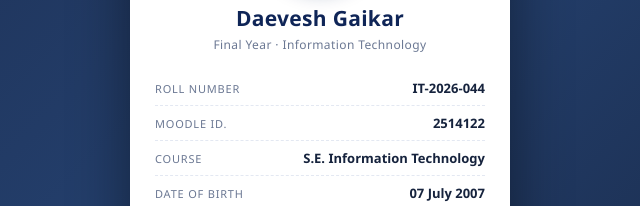
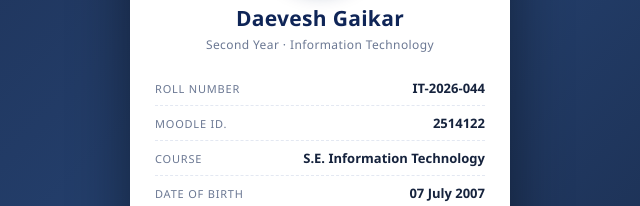
Before and after one commit to daeveshh/D2D, a website: page index.html in a window 1280 px wide. Shown: the part 322-528 px from the top of the page, 320-960 px from the left. Drawn offline with Linux system fonts and the light colour scheme.

Commit message:
info2  commit

```diff
--- a/index.html
+++ b/index.html
@@ -33,7 +33,7 @@
       <!-- ---------- STUDENT INFORMATION ---------- -->
       <div class="student-name-block">
         <h2 class="student-name">Daevesh Gaikar</h2>
-        <p class="student-role">Final Year &middot; Information Technology</p>
+        <p class="student-role">Second Year &middot; Information Technology</p>
       </div>
 
       <div class="info-list">
```
